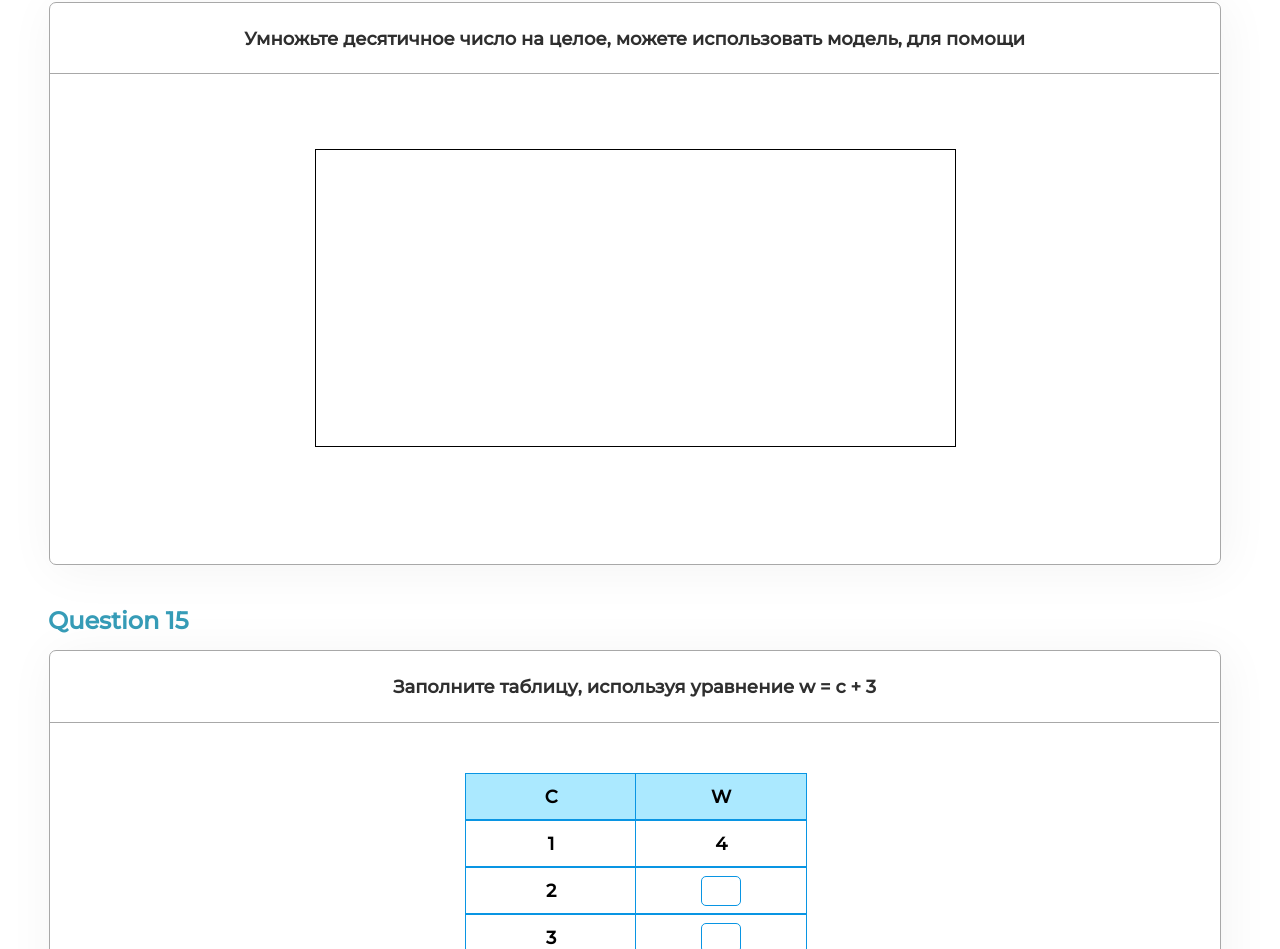
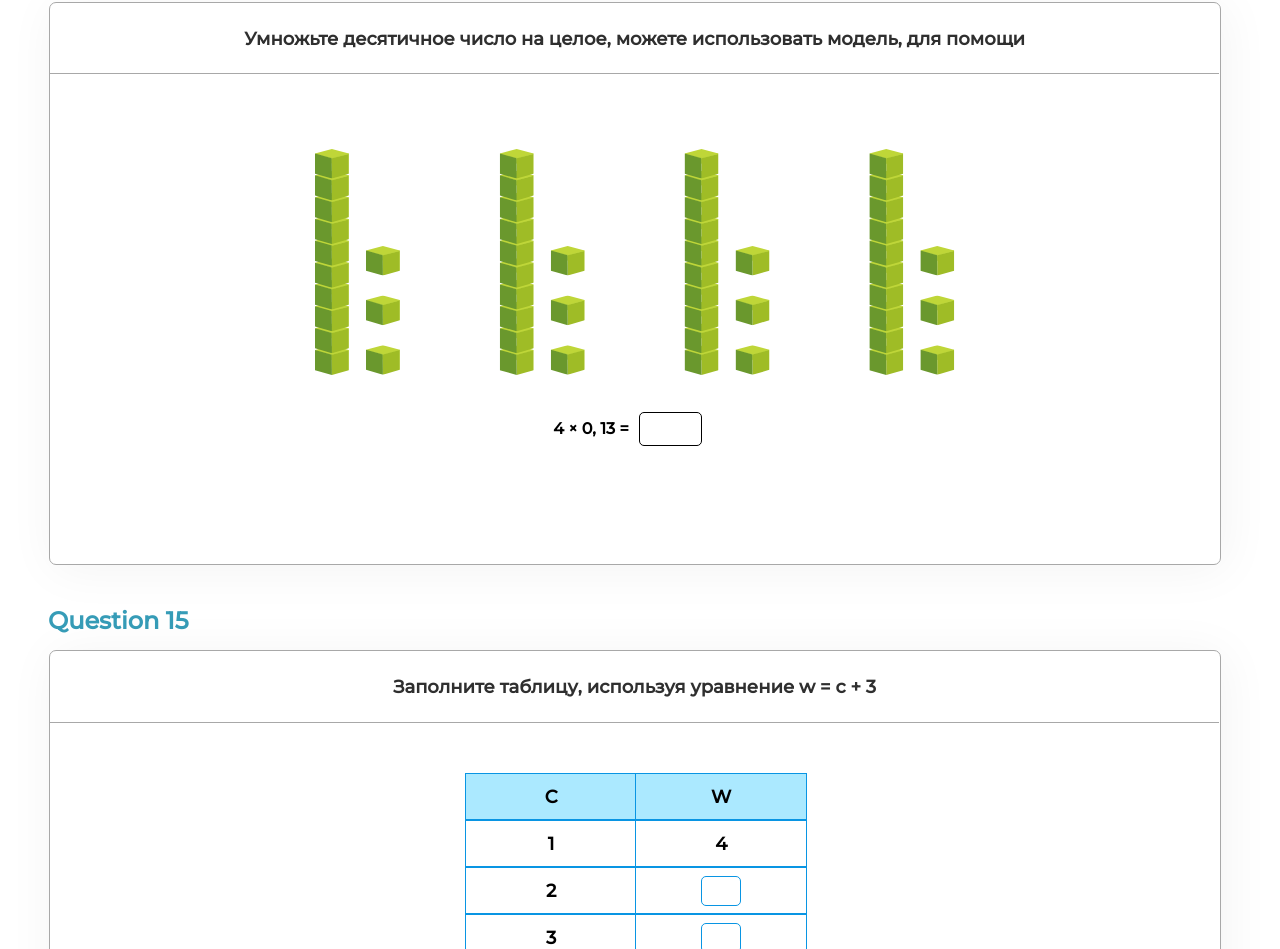
Before and after one commit to BossNumber1/5gradePractithink, a plain HTML site: page RESULT/index.html in a window 1280 px wide. Shown: the part 7425-8374 px from the top of the page. Drawn offline with nearby package versions, Linux system fonts and the light colour scheme; a script that the page names is missing.

Commit message:
made layout of 14 question

```diff
--- a/RESULT/index.html
+++ b/RESULT/index.html
@@ -601,7 +601,18 @@
                         модель, для помощи
                     </div>
                     <div class="lineUnderHeading14"></div>
-                    <div class="content14"></div>
+                    <div class="content14">
+                        <div class="topRow14">
+                            <img
+                                src="./pictures/14que/figures.svg"
+                                alt="figures"
+                            />
+                        </div>
+                        <div class="bottomRow14">
+                            4 × 0, 13 =
+                            <input type="text" />
+                        </div>
+                    </div>
                 </div>
             </div>
             <div class="question15">
--- a/RESULT/styles/question14.css
+++ b/RESULT/styles/question14.css
@@ -36,31 +36,30 @@
     left: calc(50% - 639.18px / 2);
     width: 639.18px;
     height: 296.15px;
-    border: 1px solid;
 }
 
-.text14 {
+.bottomRow14 {
+    top: 35px;
+    left: calc(50% - 163px / 2);
+    width: 163px;
+    height: 30.15px;
+    display: flex;
+    align-items: center;
+    justify-content: flex-start;
+
+    /* below text styles */
+
+    font-weight: 600;
     font-style: normal;
-    font-weight: 600;
-    font-size: 20px;
-    line-height: 24px;
-    color: #2f2f2f;
-}
-
-.content14 div {
-    margin-right: 8px;
+    size: 18px;
+    line-height: 21.94px;
 }
 
 .content14 input {
-    width: 67.45px;
-    height: 38.78px;
-    display: flex;
-    flex-direction: row;
-    justify-content: center;
-    align-items: center;
-    padding: 6px 16px;
-    border: 1px solid #2f2f2f;
-    box-sizing: border-box;
+    width: 57px;
+    height: 30.15px;
+    margin: 0px 10px;
+    border: 1px solid;
     border-radius: 5px;
     text-align: center;
 }
```
Also changed, not shown: RESULT/pictures/14que/figures.svg (added).
